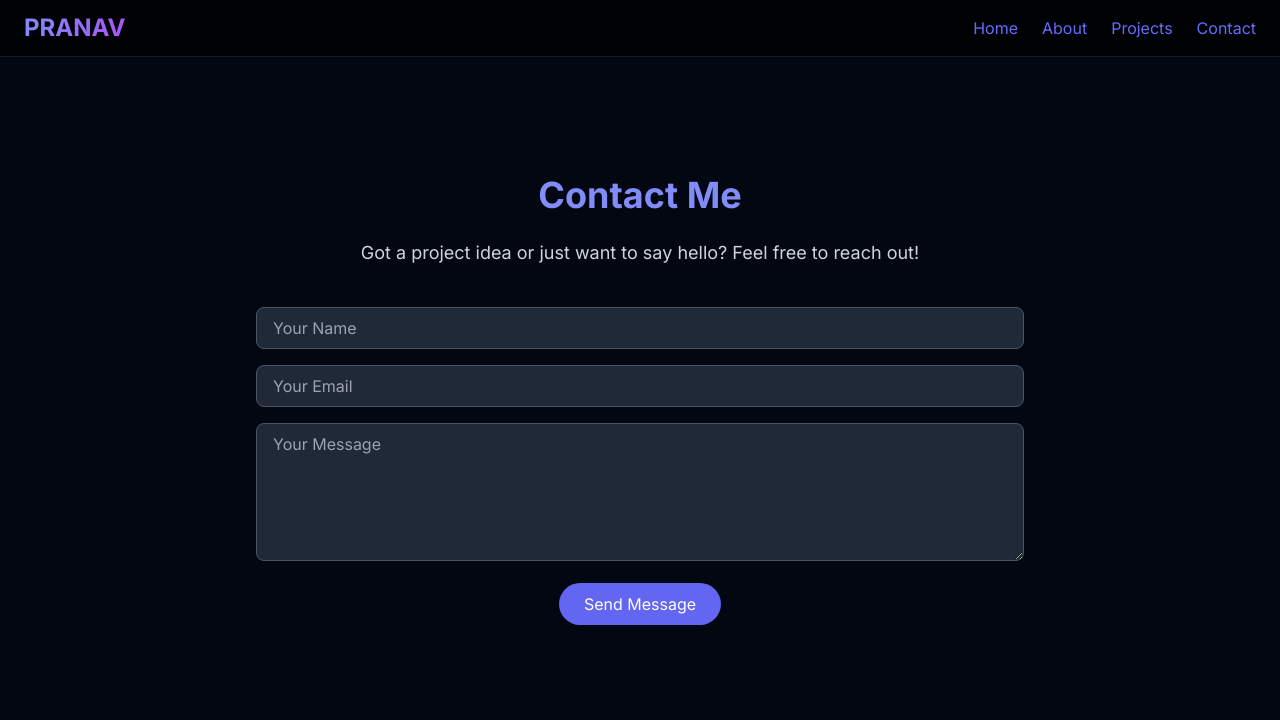
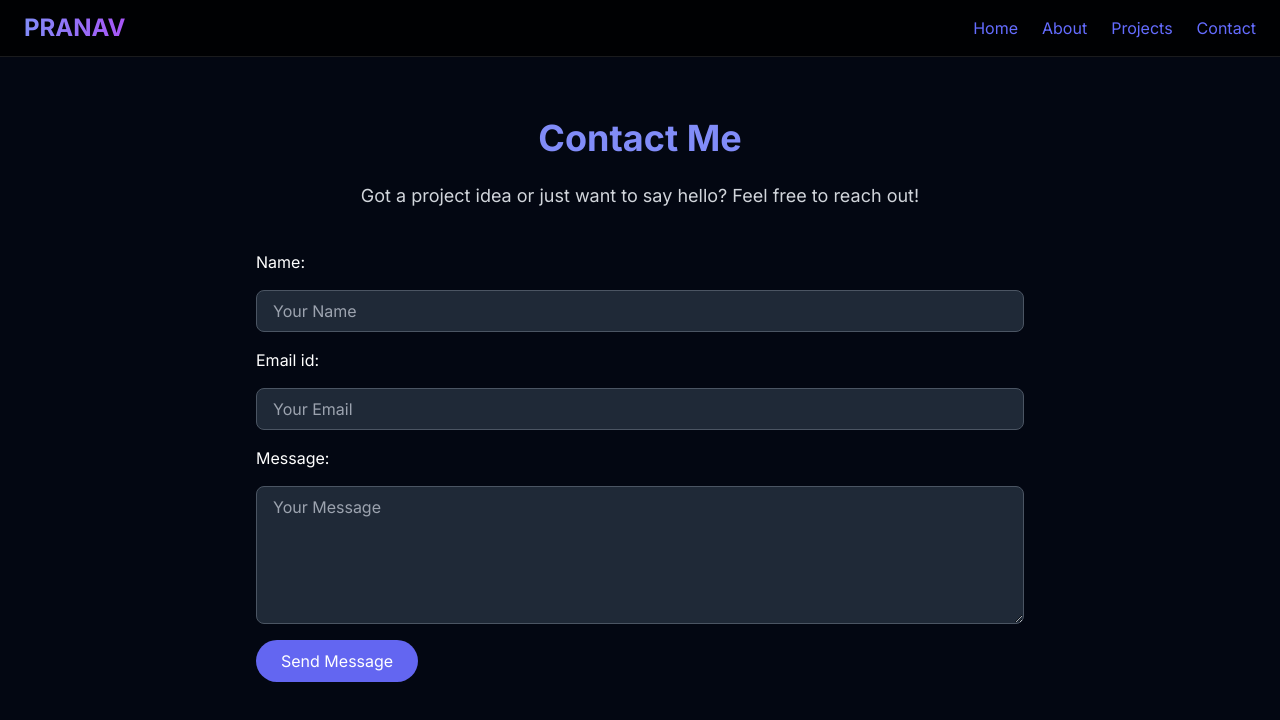
Before and after one commit to Pranav12333/portfolio-react, a React (Vite) app: page /contact in a window 1280 px wide. Shown: the top 720 px of the page. Built offline with nearby package versions, Linux system fonts and the light colour scheme.

Commit message:
Updated backend API URL

```diff
--- a/src/components/Contact.tsx
+++ b/src/components/Contact.tsx
@@ -14,7 +14,7 @@ const Contact = () => {
     setStatus('');
     setLoading(true);
     try {
-      const response = await fetch('http://localhost:3000/api/contact', {
+      const response = await fetch('https://portfolio-backend-d87a.onrender.com/api/contact', {
         method: 'POST',
         headers: { 'Content-Type': 'application/json' },
         body: JSON.stringify(form),
@@ -39,7 +39,8 @@ const Contact = () => {
         <p className="text-lg text-gray-300 mb-10">
           Got a project idea or just want to say hello? Feel free to reach out!
         </p>
-        <form className="space-y-4" onSubmit={handleSubmit}>
+        <form className="space-y-4 flex flex-col items-start" onSubmit={handleSubmit}>
+          <label>Name:</label>
           <input
             type="text"
             name="name"
@@ -49,6 +50,7 @@ const Contact = () => {
             onChange={handleChange}
             className="w-full px-4 py-2 rounded-lg bg-gray-800 text-white border border-gray-600 focus:outline-none"
           />
+          <label>Email id:</label>
           <input
             type="email"
             name="email"
@@ -58,6 +60,7 @@ const Contact = () => {
             onChange={handleChange}
             className="w-full px-4 py-2 rounded-lg bg-gray-800 text-white border border-gray-600 focus:outline-none"
           />
+          <label>Message:</label>
           <textarea
             name="message"
             required
```
